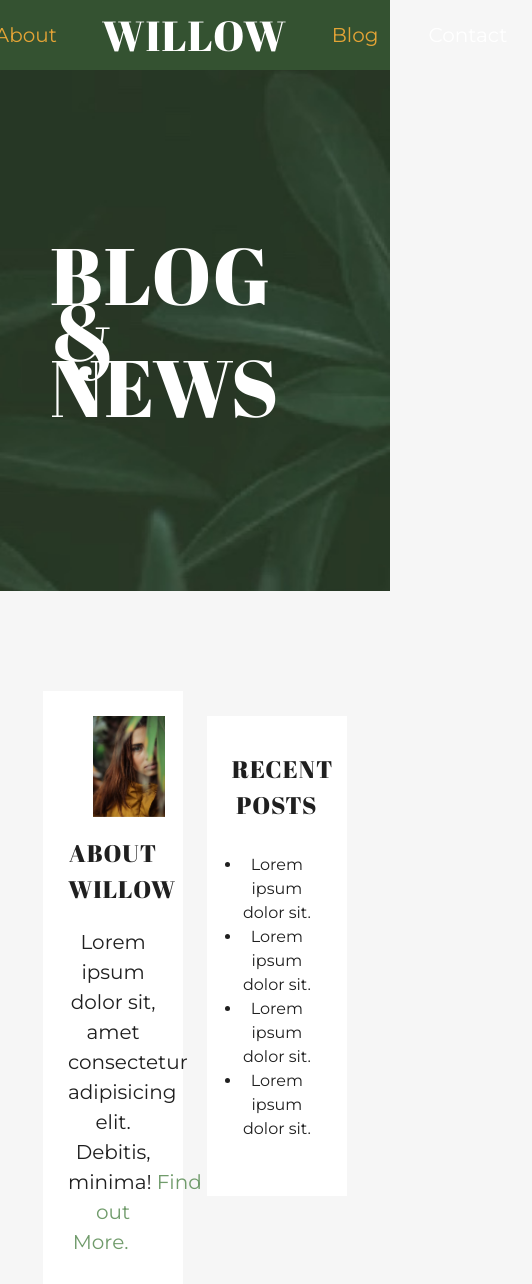
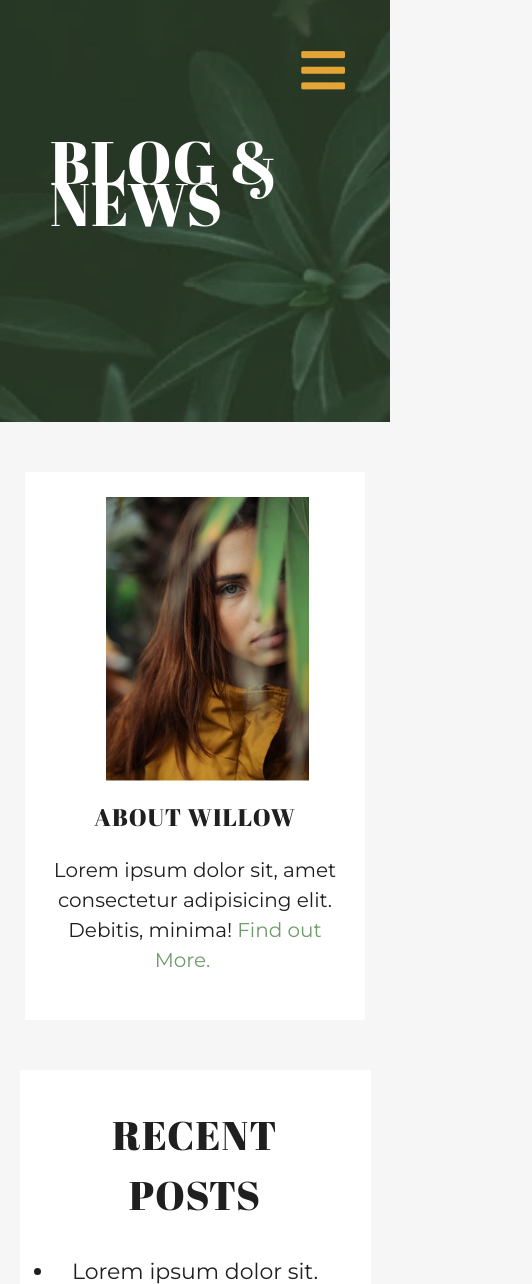
Before and after one commit to Gspartico/giuseppe_spartico_project2, a plain HTML site: page blog.html in a window 390 px wide. Shown: the top 1284 px of the page, 532 px wide, since content can reach past the window. Drawn offline with Linux system fonts and the light colour scheme.

Commit message:
styled blog media queries up to 500px

```diff
--- a/blog.html
+++ b/blog.html
@@ -21,6 +21,7 @@
                 <li><a href="contact.html">Contact</a></li>
             </ul>
         </nav>
+        <a href="#"><i class="fas fa-bars"></i></a>
         <div class="blogHeader__headerOne">
         <h1>Blog &#38 News</h1>
         </div>
--- a/styles/partials/_blognav.scss
+++ b/styles/partials/_blognav.scss
@@ -7,6 +7,9 @@
     display: flex;
     flex-direction: column;
 
+    & i{
+        display: none;
+    }
 
     &__headerOne{
         height: inherit;
--- a/styles/partials/_blogresponsive.scss
+++ b/styles/partials/_blogresponsive.scss
@@ -15,7 +15,7 @@
         font-size: 1.6rem;
     }
 
-    .headerBar ul{
+    .blogHeader .headerBar ul{
         display: flex;
     }
 
@@ -62,3 +62,101 @@
         width: 97%;
     }
 }
+
+@media(max-width:768px){
+
+    .blogHeader{
+        height: 50vh;
+    }
+
+   .blogHeader .headerBar ul{
+        display: none;
+    }
+
+    .blogHeader i{
+        display: block;
+        font-size: 5rem;
+        color: $accentColor;
+        background: none;
+        padding: 20px;
+        text-align: end;
+    }
+
+    .blogHeader__headerOne{
+        align-items: flex-start;
+    }
+
+    .blogHeader__headerOne h1{
+         font-size: 6rem;
+    }
+
+    .blogPost__side{
+        flex-direction: column;
+    }
+
+    .blogPost__aside{
+        width: 97%;
+        margin-top: 50px;
+
+        & img{
+            width: 70%;
+
+        }
+    }
+
+    .blogPost__links{
+        display: none;
+    }
+
+    .blogPost__postContent,
+    .blogPost__post{
+        display: none;
+    }
+
+    .blogPost form{
+        width: 95%;
+
+        & button{
+            margin-bottom: 30px;
+        }
+    }
+
+}
+
+@media(max-width:525px){
+
+    .blogHeader__HeaderOne h1{
+        font-size: 5rem;
+    }
+
+    .blogPost__links{
+        display: block;
+        width: 100%;
+
+        & h4{
+            font-size: 4rem;
+        }
+
+        & ul{
+            margin-bottom: 0;
+        }
+
+        & li{
+            font-size: 2.2rem;
+            padding-bottom: 10px;
+        }
+    }
+
+    .blogPost__main{
+        display: none;
+    }
+
+    .blogPost form{
+        width: 100%;
+    }
+
+    input[type="text"],
+    input[type="email"]{
+        width: 100%;
+    }
+}
```
Also changed, not shown: styles/styles.css.
